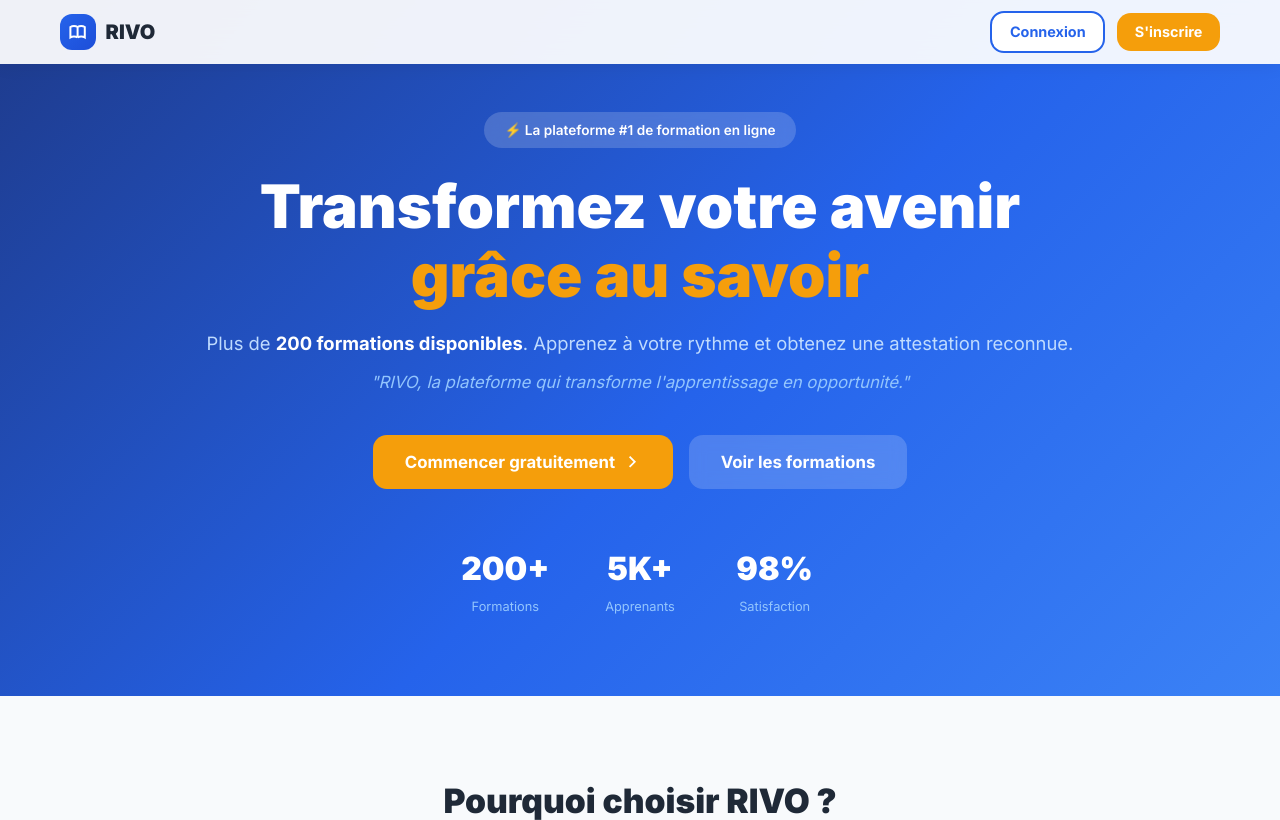
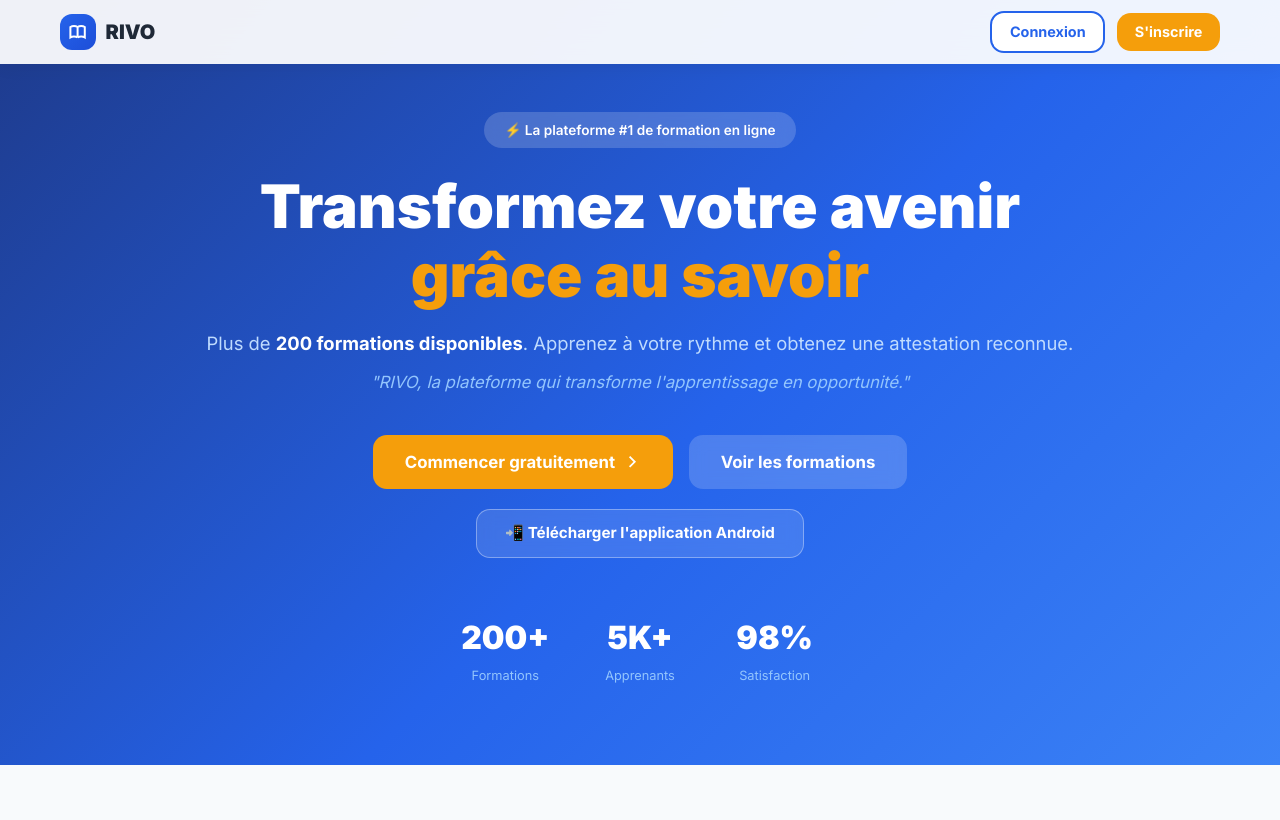
Before and after one commit to yelianj61-debug/afrocom-app, a PHP site: page / in a window 1280 px wide. Shown: the top 820 px of the page. Run offline with PHP 8.4, Linux system fonts and the light colour scheme; some libraries are stand-ins or nearby versions.

Commit message:
Ajout bouton téléchargement APK Android sur la landing page
https://claude.ai/code/session_01QVnJhhvJEFn9nr9Pcj3vS5

```diff
--- a/index.php
+++ b/index.php
@@ -140,6 +140,12 @@ img{pointer-events:none;-webkit-user-drag:none;user-drag:none}
         <button onclick="goTo('register')" style="display:inline-flex;align-items:center;gap:.5rem;color:white;font-weight:700;font-size:1.05rem;padding:.9rem 2rem;border-radius:.875rem;background:rgba(255,255,255,.18);backdrop-filter:blur(8px);border:none;cursor:pointer;transition:background .2s" onmouseover="this.style.background='rgba(255,255,255,.28)'" onmouseout="this.style.background='rgba(255,255,255,.18)'">
           Voir les formations
         </button>
+      </div>
+      <!-- Bouton téléchargement APK -->
+      <div style="margin-top:1.25rem">
+        <a href="RIVO.apk" download style="display:inline-flex;align-items:center;gap:.6rem;background:rgba(255,255,255,.12);border:1.5px solid rgba(255,255,255,.35);color:white;font-weight:700;font-size:.95rem;padding:.75rem 1.75rem;border-radius:.875rem;text-decoration:none;transition:background .2s;backdrop-filter:blur(8px)" onmouseover="this.style.background='rgba(255,255,255,.22)'" onmouseout="this.style.background='rgba(255,255,255,.12)'">
+          📲 Télécharger l'application Android
+        </a>
       </div>
       <div style="display:grid;grid-template-columns:repeat(3,1fr);gap:1.5rem;max-width:380px;margin:3.5rem auto 0">
         <div style="text-align:center"><div style="font-size:2rem;font-weight:900;color:white">200+</div><div style="font-size:.8rem;color:#93c5fd;margin-top:.25rem">Formations</div></div>
```
